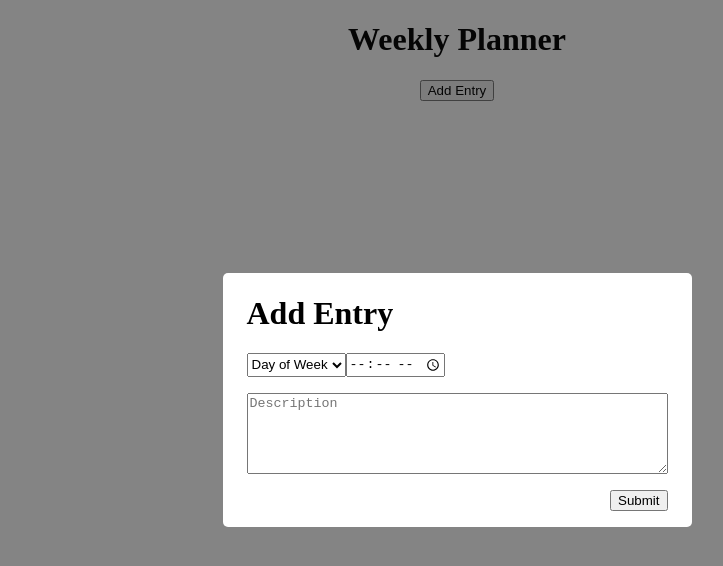
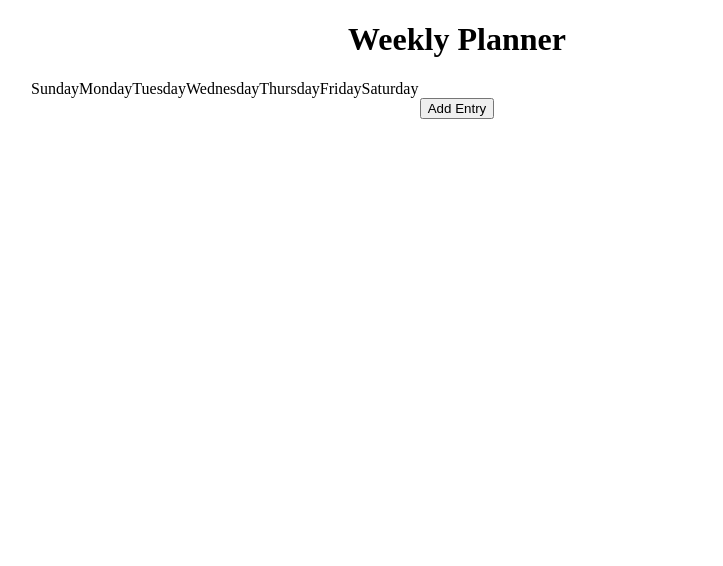
Before and after one commit to jsygo/week-planner, a plain HTML site: page index.html in a window 1280 px wide. Shown: the whole page, without its empty margins (183-906 px from the left). Drawn offline with Linux system fonts and the light colour scheme.

Commit message:
add eventlistener to the add entry button, added days of the week

```diff
--- a/data.js
+++ b/data.js
@@ -1,3 +1,5 @@
+/* exported data */
+
 // var data = [{
 //   day: 'Monday',
 //   description: null,
--- a/index.html
+++ b/index.html
@@ -9,7 +9,31 @@
   <link rel="stylesheet" href="styles.css">
 </head>
 <body>
-  <div class="overlay center-content">
+  <div class="container">
+    <div class="row">
+      <div class="column-full justify-center">
+        <h1>Weekly Planner</h1>
+      </div>
+    </div>
+    <div class="row">
+      <div><a>Sunday</a></div>
+      <div><a>Monday</a></div>
+      <div><a>Tuesday</a></div>
+      <div><a>Wednesday</a></div>
+      <div><a>Thursday</a></div>
+      <div><a>Friday</a></div>
+      <div><a>Saturday</a></div>
+    </div>
+    <div class="row">
+      <div class="column-full justify-center">
+        <div class="add-entry-button">
+          <a><button>Add Entry</button></a>
+        </div>
+      </div>
+    </div>
+  </div>
+
+  <div class="hidden overlay">
     <div class="modal border-radius-5px">
       <div class="container">
         <div class="row">
@@ -28,34 +52,6 @@
               <option value="sunday">Sunday</option>
             </select>
             <input type="time" required>
-            <!-- <select name="time" id="time-select">
-              <option selected>Time</option>
-              <option value="00:00">00:00</option>
-              <option value="01:00">01:00</option>
-              <option value="02:00">02:00</option>
-              <option value="03:00">03:00</option>
-              <option value="04:00">04:00</option>
-              <option value="05:00">05:00</option>
-              <option value="06:00">06:00</option>
-              <option value="07:00">07:00</option>
-              <option value="08:00">08:00</option>
-              <option value="09:00">09:00</option>
-              <option value="10:00">10:00</option>
-              <option value="11:00">11:00</option>
-              <option value="12:00">12:00</option>
-              <option value="13:00">13:00</option>
-              <option value="14:00">14:00</option>
-              <option value="15:00">15:00</option>
-              <option value="16:00">16:00</option>
-              <option value="17:00">17:00</option>
-              <option value="18:00">18:00</option>
-              <option value="19:00">19:00</option>
-              <option value="20:00">20:00</option>
-              <option value="21:00">21:00</option>
-              <option value="22:00">22:00</option>
-              <option value="23:00">23:00</option>
-            </select> -->
-
           </div>
           <div class="row margin-bottom">
             <textarea id="description" rows="5" cols="50" placeholder="Description" required></textarea>
@@ -67,20 +63,6 @@
       </div>
     </div>
   </div>
-  <div class="container">
-    <div class="row">
-      <div class="column-full justify-center">
-        <h1>Weekly Planner</h1>
-      </div>
-    </div>
-    <div class="row">
-      <div class="column-full justify-center">
-        <div class="add-entry-button">
-          <a><button>Add Entry</button></a>
-        </div>
-      </div>
-    </div>
-  </div>
   <script src="main.js"></script>
   <script src="data.js"></script>
 </body>
--- a/main.js
+++ b/main.js
@@ -1,17 +1,9 @@
-var data = {
-  sunday: [],
-  monday: [],
-  tuesday: [],
-  wednesday: [],
-  thursday: [],
-  friday: [],
-  saturday: [],
-  editing: null,
-  nextEntryId: 1
-};
+/* global data */
+/* exported data */
 
 var $entryForm = document.querySelector('form');
 var $modalOverlay = document.querySelector('.overlay');
+var $addEntryButton = document.querySelector('.add-entry-button');
 // var $submit = document.querySelectorAll('a');
 // var $submit = document.querySelector('#submit');
 
@@ -33,6 +25,7 @@ function formSubmitHandler(event) {
 
   entry.entryId = data.nextEntryId;
   data.nextEntryId++;
+  $entryForm.reset();
 
   for (var day in data) {
     // debugger;
@@ -50,4 +43,10 @@ function formSubmitHandler(event) {
   // }
 }
 
+function addEntry(event) {
+  $modalOverlay.setAttribute('class', 'overlay center-content');
+}
+
 $entryForm.addEventListener('submit', formSubmitHandler);
+
+$addEntryButton.addEventListener('click', addEntry);
--- a/styles.css
+++ b/styles.css
@@ -4,7 +4,8 @@
 }
 
 .overlay {
-  position: absolute;
+  position: fixed;
+  top: 0;
   background-color: rgba(10, 10, 10, 0.5);
   height: 100vh;
   width: 100vw;
```
